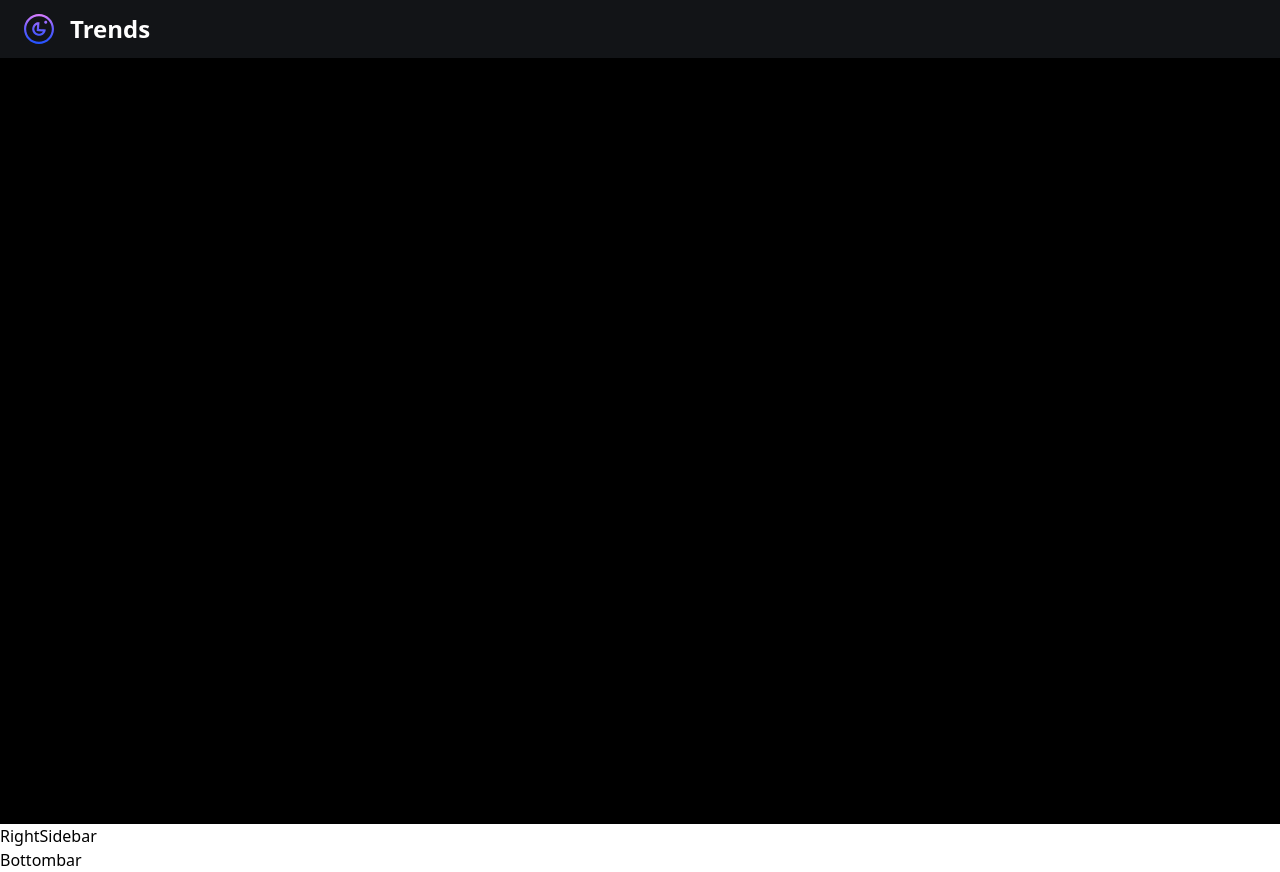
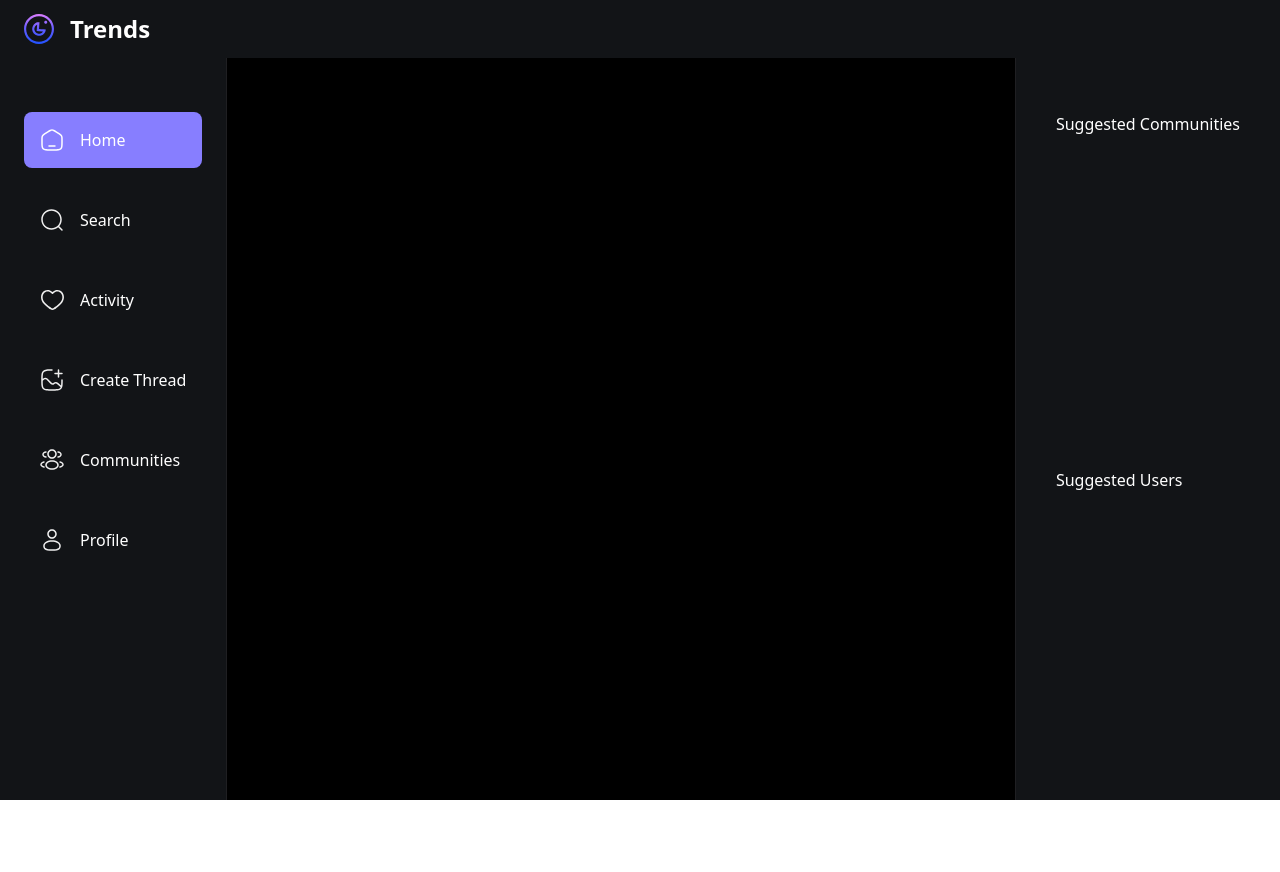
Before and after one commit to Temitayo-spec/Trends, a Next.js app: page / in a window 1280 px wide. After the commit the page ends 800 px from the top, so only its background shows below. Built offline with nearby package versions, Linux system fonts and the light colour scheme; no server answers.

Commit message:
feat: done with the basic layout

```diff
--- /dev/null
+++ b/constants/index.ts
@@ -0,0 +1,44 @@
+export const sidebarLinks = [
+  {
+    imgURL: '/assets/home.svg',
+    route: '/',
+    label: 'Home',
+  },
+  {
+    imgURL: '/assets/search.svg',
+    route: '/search',
+    label: 'Search',
+  },
+  {
+    imgURL: '/assets/heart.svg',
+    route: '/activity',
+    label: 'Activity',
+  },
+  {
+    imgURL: '/assets/create.svg',
+    route: '/create-thread',
+    label: 'Create Thread',
+  },
+  {
+    imgURL: '/assets/community.svg',
+    route: '/communities',
+    label: 'Communities',
+  },
+  {
+    imgURL: '/assets/user.svg',
+    route: '/profile',
+    label: 'Profile',
+  },
+];
+
+export const profileTabs = [
+  { value: 'threads', label: 'Threads', icon: '/assets/reply.svg' },
+  { value: 'replies', label: 'Replies', icon: '/assets/members.svg' },
+  { value: 'tagged', label: 'Tagged', icon: '/assets/tag.svg' },
+];
+
+export const communityTabs = [
+  { value: 'threads', label: 'Threads', icon: '/assets/reply.svg' },
+  { value: 'members', label: 'Members', icon: '/assets/members.svg' },
+  { value: 'requests', label: 'Requests', icon: '/assets/request.svg' },
+];
--- a/package.json
+++ b/package.json
@@ -10,6 +10,7 @@
   },
   "dependencies": {
     "@clerk/nextjs": "^5.1.3",
+    "@clerk/themes": "^2.1.8",
     "@uploadthing/react": "^6.6.0",
     "mongoose": "^8.4.0",
     "next": "14.2.3",
--- a/src/app/(root)/layout.tsx
+++ b/src/app/(root)/layout.tsx
@@ -18,7 +18,7 @@ export default function RootLayout({
       <html lang="en">
         <body>
           <Topbar />
-          <main>
+          <main className='flex'>
             <LeftSidebar />
 
             <section className="main-container">
--- a/src/components/Common/Bottombar.tsx
+++ b/src/components/Common/Bottombar.tsx
@@ -1,9 +1,35 @@
-import React from 'react'
+'use client';
+import { usePathname } from 'next/navigation';
+import Link from 'next/link';
+import { sidebarLinks } from '../../../constants';
+import Image from 'next/image';
 
 const Bottombar = () => {
+  const pathname = usePathname();
   return (
-    <div>Bottombar</div>
-  )
-}
+    <section className="bottombar">
+      <div className="bottombar_container">
+        {sidebarLinks.map((link, i) => {
+          const isActive =
+            (pathname.includes(link.route) && link.route.length > 1) ||
+            pathname === link.route;
+          return (
+            <Link
+              href={link.route}
+              key={link.label}
+              className={`${isActive && 'bg-primary-500'} bottombar_link`}
+            >
+              <Image src={link.imgURL} alt="icon" height={24} width={24} />
 
-export default Bottombar
+              <p className="text-subtle-medium text-light-1 max-sm:hidden">
+                {link.label.split(/\s+/)[0]}
+              </p>
+            </Link>
+          );
+        })}
+      </div>
+    </section>
+  );
+};
+
+export default Bottombar;
--- a/src/components/Common/LeftSidebar.tsx
+++ b/src/components/Common/LeftSidebar.tsx
@@ -1,9 +1,49 @@
-import React from 'react'
+'use client';
+import Link from 'next/link';
+import { sidebarLinks } from '../../../constants';
+import Image from 'next/image';
+import { usePathname } from 'next/navigation';
+import { SignOutButton, SignedIn } from '@clerk/nextjs';
+import logout_img from '../../../public/assets/logout.svg';
 
 const LeftSidebar = () => {
+  const pathname = usePathname();
   return (
-    <div>LeftSidebar</div>
-  )
-}
+    <section className="custom-scrollbar leftsidebar">
+      <div className="flex w-full flex-1 flex-col gap-6 px-6">
+        {sidebarLinks.map((link, i) => {
+          const isActive =
+            (pathname.includes(link.route) && link.route.length > 1) ||
+            pathname === link.route;
+          return (
+            <Link
+              href={link.route}
+              key={i}
+              className={`${isActive && 'bg-primary-500'} leftsidebar_link`}
+            >
+              <Image src={link.imgURL} alt="icons" width={24} height={24} />
+              <p className="text-light-1 max-lg:hidden">{link.label}</p>
+            </Link>
+          );
+        })}
+      </div>
+      <div className="mt-10 px-6">
+        <SignedIn>
+          <SignOutButton
+            signOutOptions={{
+              redirectUrl: '/sign-in',
+            }}
+          >
+            <div className="flex cursor-pointer gap-4 p-4">
+              <Image src={logout_img} alt="log out" />
 
-export default LeftSidebar
+              <p className="text-light-1 max-lg:hidden">Logout</p>
+            </div>
+          </SignOutButton>
+        </SignedIn>
+      </div>
+    </section>
+  );
+};
+
+export default LeftSidebar;
--- a/src/components/Common/RightSidebar.tsx
+++ b/src/components/Common/RightSidebar.tsx
@@ -1,9 +1,20 @@
-import React from 'react'
+import React from 'react';
 
 const RightSidebar = () => {
   return (
-    <div>RightSidebar</div>
-  )
-}
+    <section className="custom-scrollbar rightsidebar">
+      <div className="flex flex-1 flex-col justify-start">
+        <h3
+          className='text-heading4 text-light-1'
+        >Suggested Communities</h3>
+      </div>
+      <div className="flex flex-1 flex-col justify-start">
+        <h3
+          className='text-heading4 text-light-1'
+        >Suggested Users</h3>
+      </div>
+    </section>
+  );
+};
 
-export default RightSidebar
+export default RightSidebar;
--- a/src/components/Common/Topbar.tsx
+++ b/src/components/Common/Topbar.tsx
@@ -1,8 +1,9 @@
 import Image from 'next/image';
 import Link from 'next/link';
 import logo from '../../../public/assets/logo.svg';
-import logout_img from '../../../public/assets/logo.svg';
+import logout_img from '../../../public/assets/logout.svg';
 import { OrganizationSwitcher, SignOutButton, SignedIn } from '@clerk/nextjs';
+import { dark } from '@clerk/themes';
 
 const Topbar = () => {
   return (
@@ -21,13 +22,14 @@ const Topbar = () => {
             </SignOutButton>
           </SignedIn>
         </div>
-              <OrganizationSwitcher
-                  appearance={{
-                      elements: {
-                    organizationSwitcherTrigger: 'py-2 px-4'
-                }
-            }}
-              />
+        <OrganizationSwitcher
+          appearance={{
+            baseTheme: dark,
+            elements: {
+              organizationSwitcherTrigger: 'py-2 px-4',
+            },
+          }}
+        />
       </div>
     </nav>
   );
```
Also changed, not shown: 1 other file (tests, documents, lock files or other folders).
